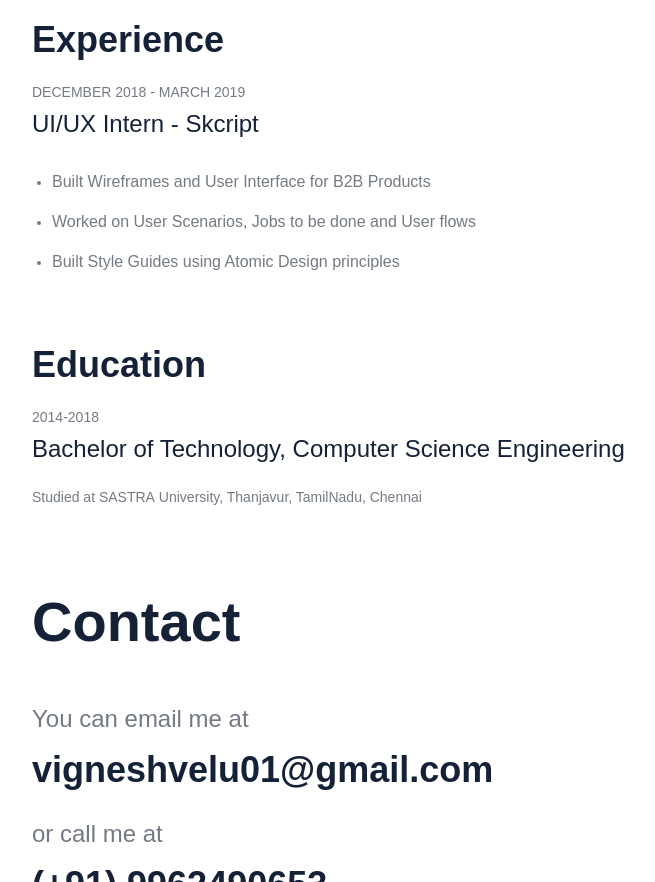
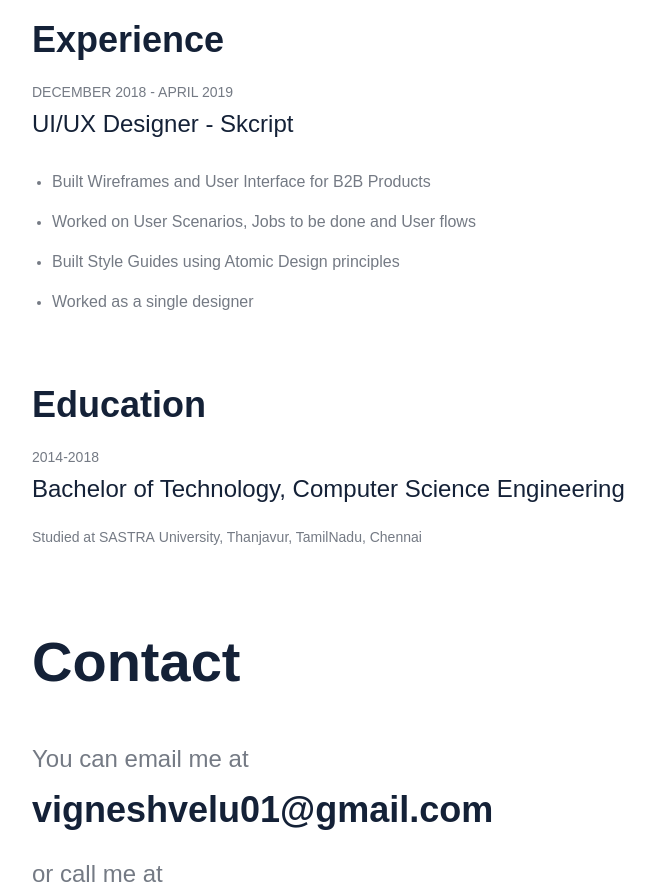
Before and after one commit to vigneshvelu/vigneshvelu.github.io, a plain HTML site: page index.html in a window 1280 px wide. Shown: the part 3085-3967 px from the top of the page, without its empty margins (8-663 px from the left). Drawn offline with nearby package versions, Linux system fonts and the light colour scheme; a script that the page names is missing.

Commit message:
Correction

```diff
--- a/index.html
+++ b/index.html
@@ -195,8 +195,8 @@
           <p class="bodytext">Like most designers, I started my design interest over Photoshop. I hated Photoshop initially because of how complex it looked. So, I decided to learn what it is about. That sparked an interest in me. Soon, I became a graphic designer for my college’s design team. When it came time to choose a career, I decided to pursue UX Design as it provided me with the best path to design things and learn more. It also provided me with the opportunity to do research and understand people.<br><br> I solve problems and make things. I help provide ergonomics to user's minds. I am a quick learner and an emphatic person. I love accessibility and design systems.</p>
           <h3 class="small_heading">Experience</h3>
           <div class="about-me-block">
-            <div class="headertop">DECEMBER 2018 - MARCH 2019</div>
-            <div class="subheading"><strong class="bold-text">UI/UX Intern - </strong><a href="#skcript.com" target="_blank" class="link"><strong class="bold-text">Skcript</strong></a></div>
+            <div class="headertop">DECEMBER 2018 - APRIL 2019</div>
+            <div class="subheading"><strong class="bold-text">UI/UX Designer - </strong><a href="#skcript.com" target="_blank" class="link"><strong class="bold-text">Skcript</strong></a></div>
             <ul class="list-2">
               <li>
                 <div class="listelement">Built Wireframes and User Interface for B2B Products</div>
@@ -206,6 +206,9 @@
               </li>
               <li>
                 <div class="listelement">Built Style Guides using Atomic Design principles</div>
+              </li>
+              <li>
+                <div class="listelement">Worked as a single designer</div>
               </li>
             </ul>
           </div>
```
Also changed, not shown: images/minutes of meeting.png.
